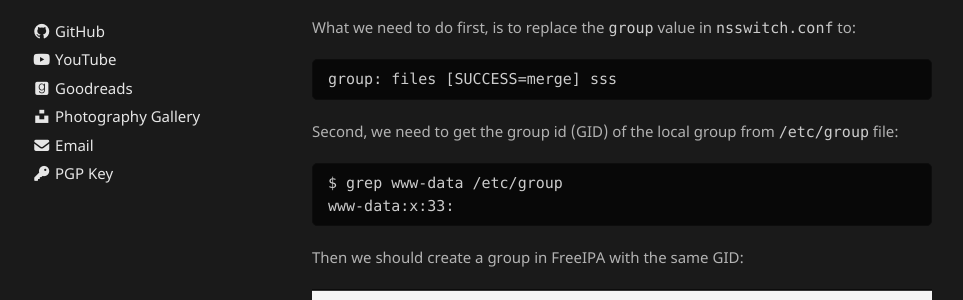
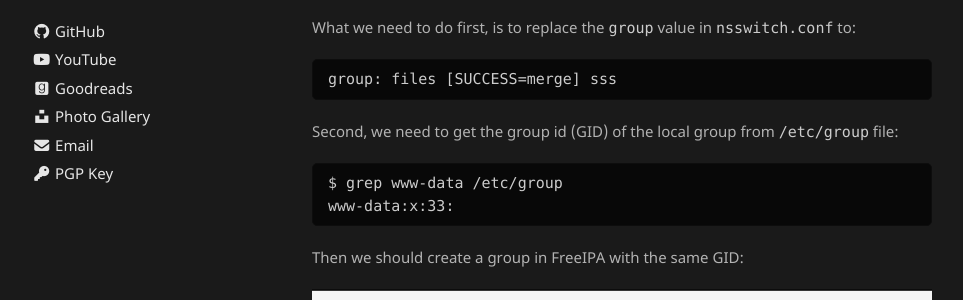
Before and after one commit to narbehaj/narbehaj.github.io, a Jekyll site: the page built from _posts/2022-09-18-freeipa-local-group-sync.md, in a window 1280 px wide. Shown: the part 283-583 px from the top of the page, without its empty margins (158-1121 px from the left). Built offline with Jekyll 4.4.1, drawn with Linux system fonts in a browser that asks for light colours.

Commit message:
Add Gallery

```diff
--- a/_config.yml
+++ b/_config.yml
@@ -32,7 +32,7 @@ platforms:
   - name: Goodreads
     icon: <i class="fa-brands fa-goodreads"></i>
     link: https://www.goodreads.com/user/show/147884869-narbeh
-  - name: Photography Gallery
+  - name: Photo Gallery
     icon: <i class="fa-brands fa-unsplash"></i>
     link: https://unsplash.com/@narbehaj
   - name: Email
```
Also changed, not shown: index.md (+3 -0 lines).
